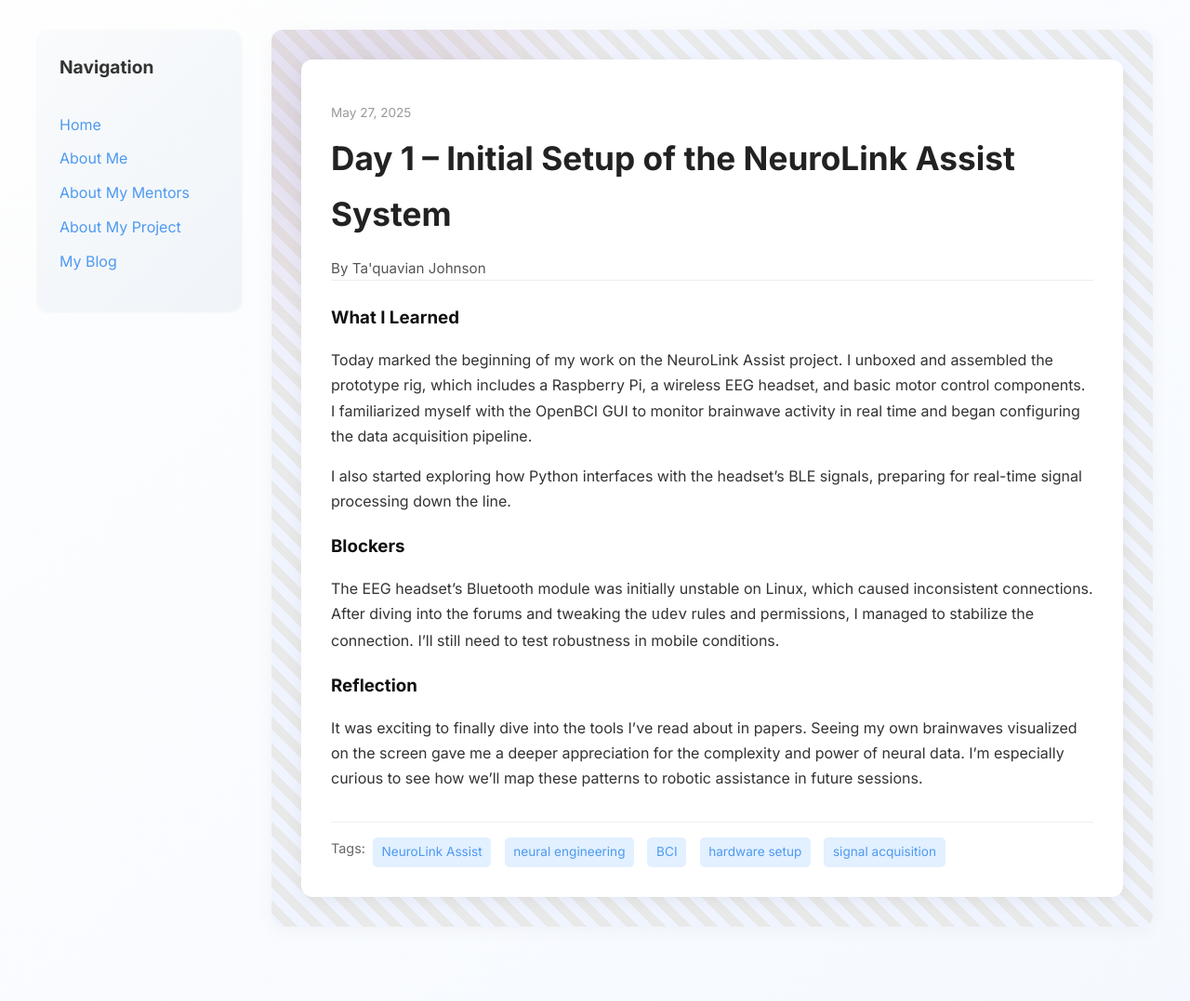
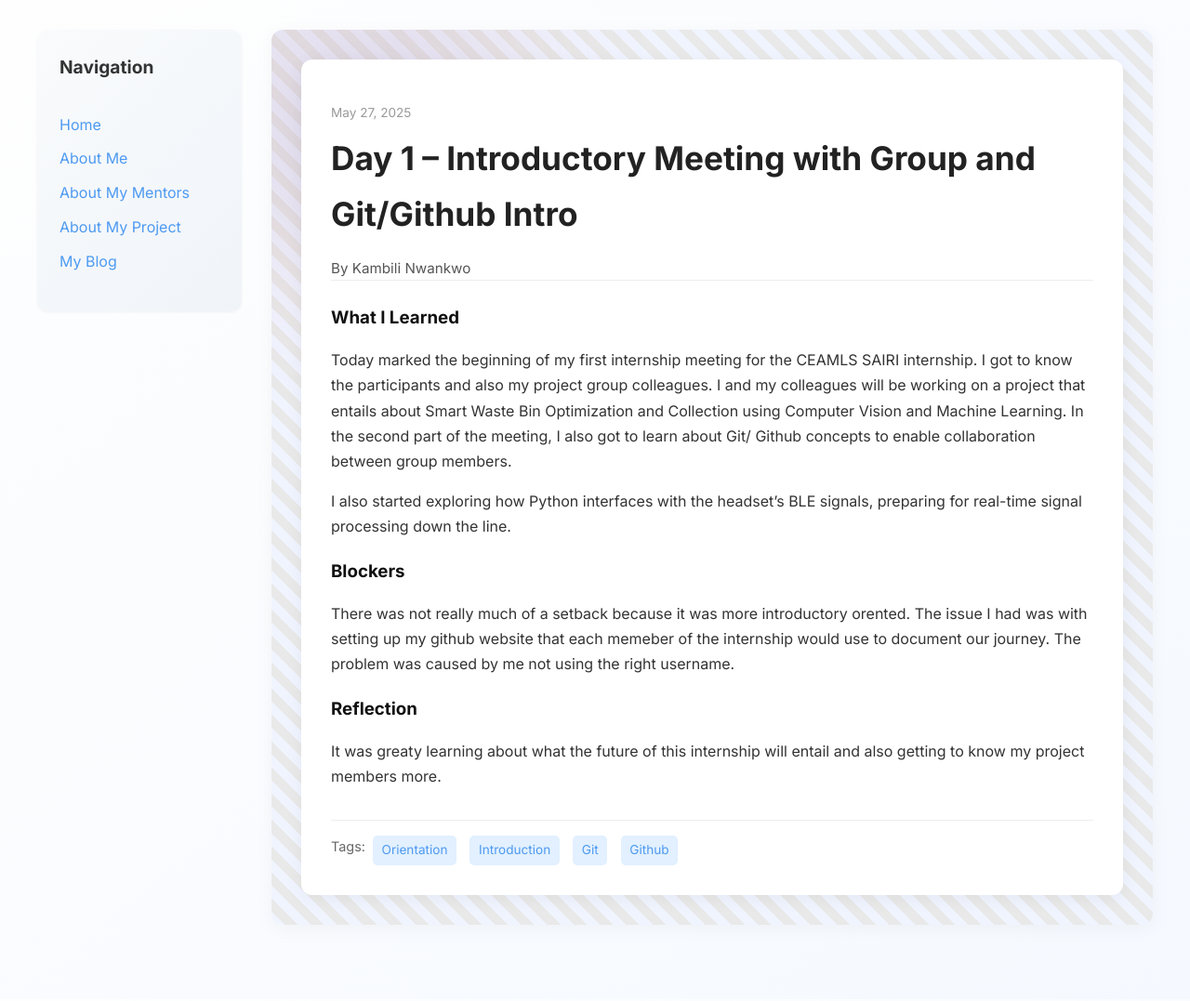
Before and after one commit to Kambili/Kambili.github.io, a Jekyll site: the page built from _posts/2025-05-27-day-1.md, in a window 1280 px wide. Shown: the whole page at 93% size. Built offline with Jekyll 4.4.1, drawn with Linux system fonts in a browser that asks for light colours.

Commit message:
Update 2025-05-27-day-1.md

```diff
--- a/_posts/2025-05-27-day-1.md
+++ b/_posts/2025-05-27-day-1.md
@@ -1,19 +1,19 @@
 ---
 layout: post
-title: "Day 1 – Initial Setup of the NeuroLink Assist System"
+title: "Day 1 – Introductory Meeting with Group and Git/Github Intro"
 date: 2025-05-27
-author: Ta'quavian Johnson
+author: Kambili Nwankwo
 permalink: /day1.html
-tags: ["NeuroLink Assist", "neural engineering", "BCI", "hardware setup", "signal acquisition"]
+tags: ["Orientation", "Introduction", "Git", "Github"]
 
 what_i_learned: |
-  Today marked the beginning of my work on the NeuroLink Assist project. I unboxed and assembled the prototype rig, which includes a Raspberry Pi, a wireless EEG headset, and basic motor control components. I familiarized myself with the OpenBCI GUI to monitor brainwave activity in real time and began configuring the data acquisition pipeline.
+  Today marked the beginning of my first internship meeting for the CEAMLS SAIRI internship. I got to know the participants and also my project group colleagues. I and my colleagues will be working on a project that entails about Smart Waste Bin Optimization and Collection using Computer Vision and Machine Learning. In the second part of the meeting, I also got to learn about Git/ Github concepts to enable collaboration between group members.
 
   I also started exploring how Python interfaces with the headset's BLE signals, preparing for real-time signal processing down the line.
 
 blockers: |
-  The EEG headset’s Bluetooth module was initially unstable on Linux, which caused inconsistent connections. After diving into the forums and tweaking the `udev` rules and permissions, I managed to stabilize the connection. I’ll still need to test robustness in mobile conditions.
+  There was not really much of a setback because it was more introductory orented. The issue I had was with setting up my github website that each memeber of the internship would use to document our journey. The problem was caused by me not using the right username.
 
 reflection: |
-  It was exciting to finally dive into the tools I’ve read about in papers. Seeing my own brainwaves visualized on the screen gave me a deeper appreciation for the complexity and power of neural data. I’m especially curious to see how we’ll map these patterns to robotic assistance in future sessions.
+  It was greaty learning about what the future of this internship will entail and also getting to know my project members more.
 ---
```
